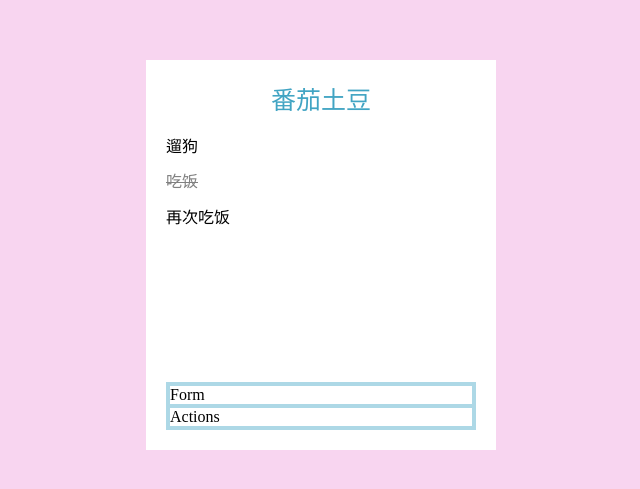
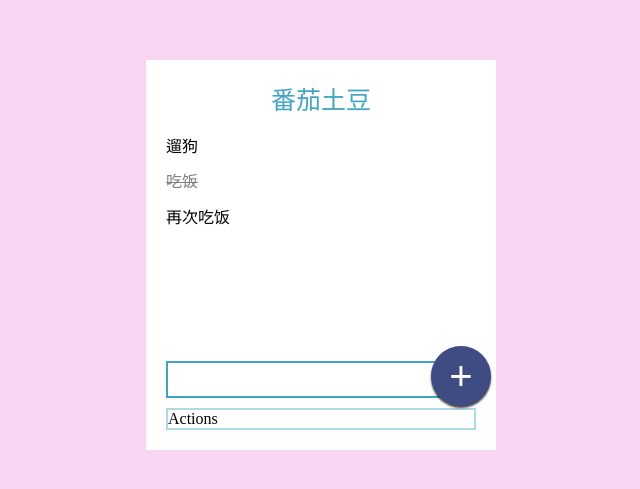
Before and after one commit to haoqicat/vtodo, a Vue app: page / in a window 1280 px wide. Shown: the part 145-634 px from the top of the page, without its empty margins (319-959 px from the left). Built offline with nearby package versions, Linux system fonts and the light colour scheme.

Commit message:
form style

```diff
--- a/src/components/Form.vue
+++ b/src/components/Form.vue
@@ -1,6 +1,7 @@
 <template>
   <div class="wrap">
-    Form
+    <input />
+    <button>+</button>
   </div>
 </template>
 
@@ -10,8 +11,38 @@ export default {
 }
 </script>
 
-<style scoped>
+<style scoped lang="scss">
+@import '@/styles/variables.scss';
+
 .wrap {
-  border: 2px solid lightblue;
+  margin-bottom: 10px;
+  display: flex;
+  input {
+    line-height: 1.8;
+    font-size: 17px;
+    flex-grow: 1;
+    padding-left: 5px;
+    border: 2px solid $accent-blue;
+    &:focus {
+      outline: none;
+    }
+  }
+  button {
+    width: 30px;
+    height: 30px;
+    border-radius: 50%;
+    border: 0;
+    background-color: $accent-dark;
+    color: white;
+    box-shadow: 0px 1px 1px rgba(0, 0, 0, 0.7);
+    transform: scale(2);
+    font-size: 20px;
+    &:focus {
+      outline: none;
+    }
+    &:hover {
+      cursor: pointer;
+    }
+  }
 }
 </style>
--- a/src/components/Todo.vue
+++ b/src/components/Todo.vue
@@ -57,8 +57,5 @@ export default {
   .main {
     flex-grow: 1;
   }
-  .bottom {
-    border: 2px solid lightblue;
-  }
 }
 </style>
```
